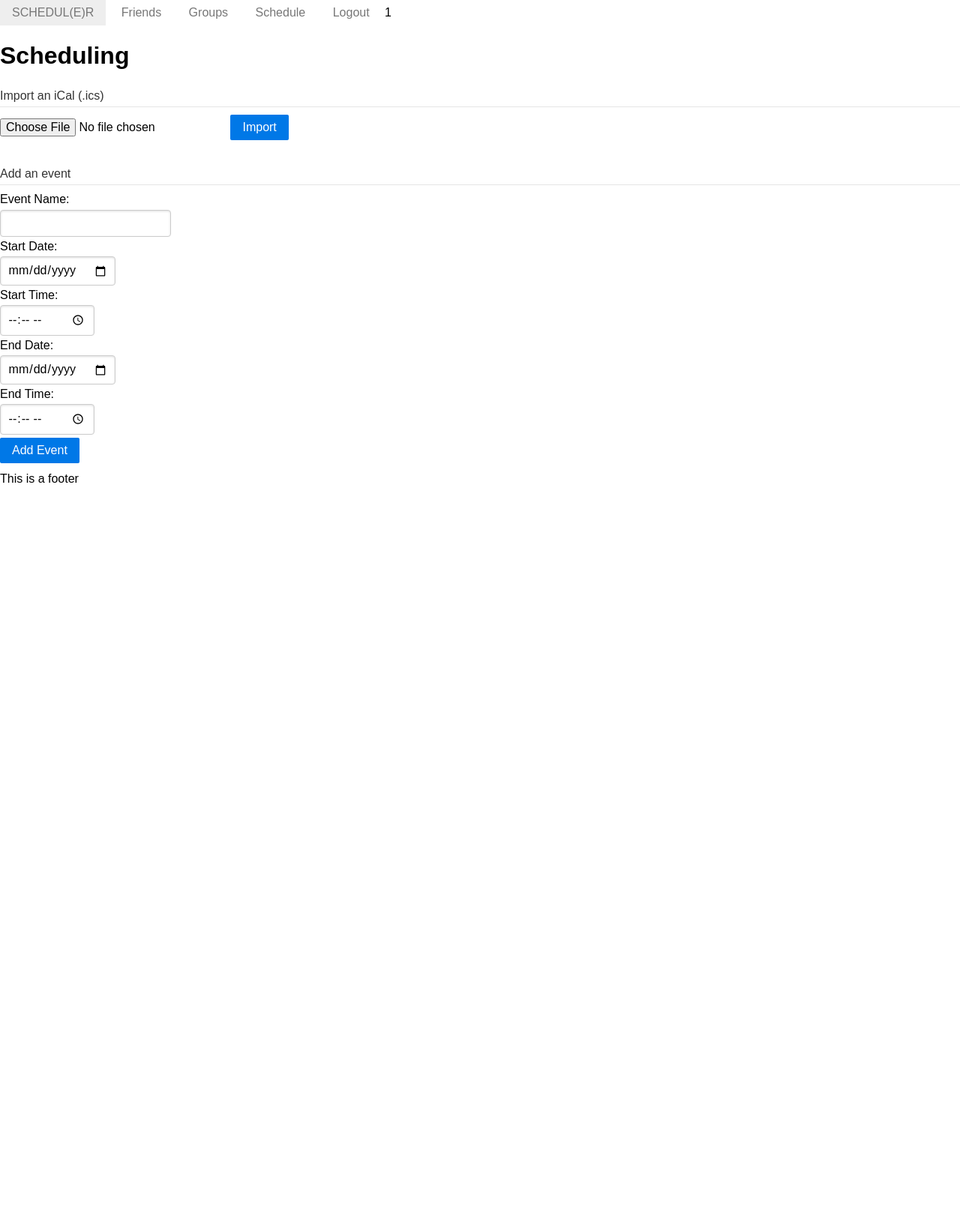
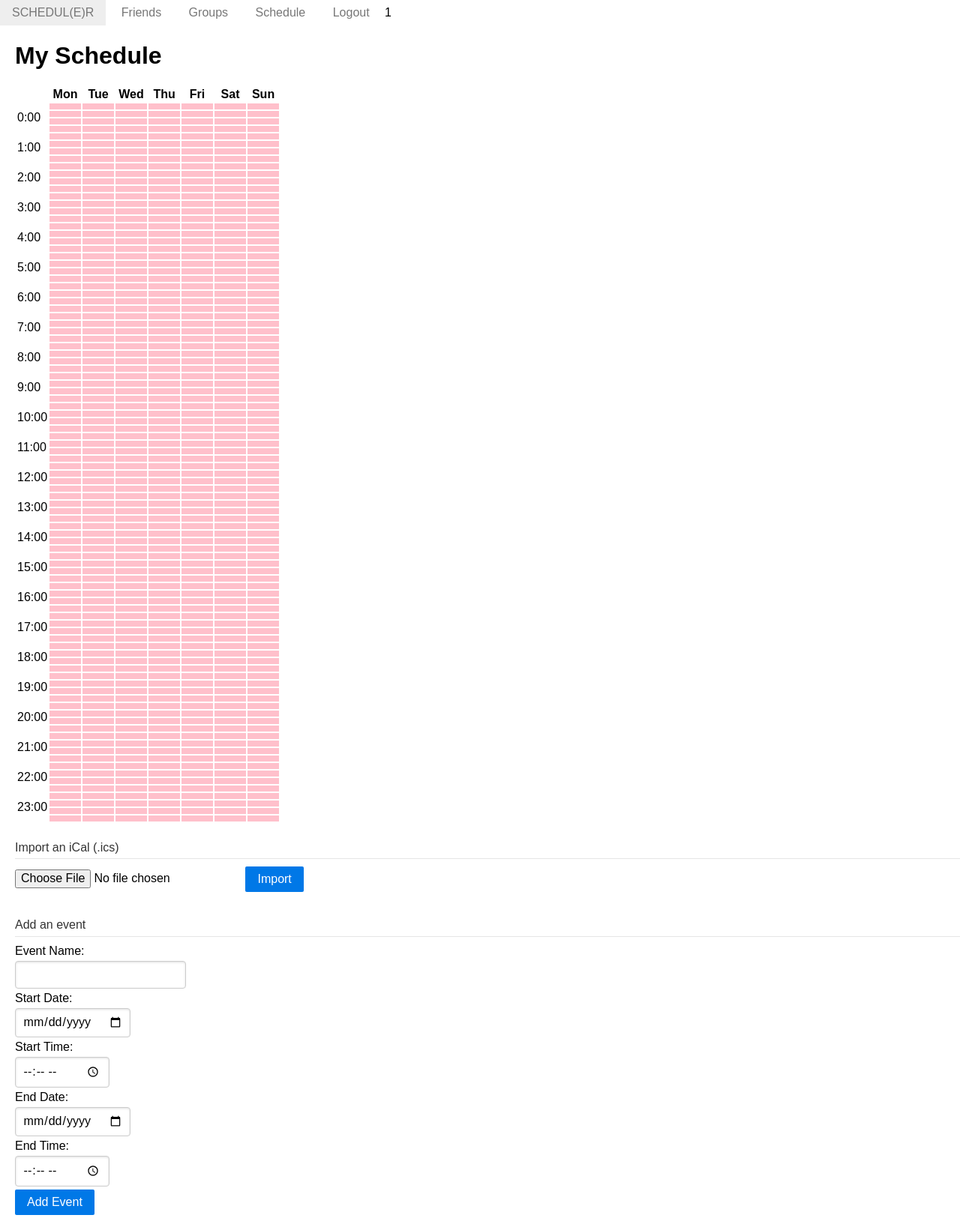
Before and after one commit to dougyfresh42/Scheduler, a Flask app: page /schedule in a window 1280 px wide. Shown: the whole page at 75% size. Before the commit the page ends 644 px from the top, so only its background shows below. Run offline with Flask 2, Linux system fonts and the light colour scheme; a user stored in the database is signed in; some libraries are stand-ins or nearby versions.

Commit message:
moving on with lots of stuff

```diff
--- a/db_model.py
+++ b/db_model.py
@@ -5,7 +5,8 @@
 from sqlalchemy.ext.declarative import declarative_base
 from sqlalchemy import*
 
-engine = create_engine('mysql://testuser:1234@129.21.104.170:3306/schedulr_db', echo=True)
+#engine = create_engine('mysql://testuser:1234@129.21.104.170:3306/schedulr_db', echo=True)
+engine = create_engine('mysql://brickhack4:dougandalexhack@brickhack.cgbectexagdo.us-east-2.rds.amazonaws.com:3306/schedulr_db', echo=True)
 
 Base = declarative_base()
 
@@ -34,7 +35,8 @@ class Group(Base):
 class InGroup(Base):
     __tablename__ = 'in_group'
 
-    group_id = Column(Integer, primary_key=True, nullable=False)
+    id = Column(Integer, primary_key=True, nullable=False)
+    group_id = Column(Integer, ForeignKey('groups.group_id'), nullable=False)
     user_id = Column(Integer, ForeignKey('users.user_id'), nullable=False)
 
     def __repr__(self):
--- a/schedulr.py
+++ b/schedulr.py
@@ -9,6 +9,8 @@ from sqlalchemy.exc import SQLAlchemyError
 from icalendar import Calendar
 
 from db_model import *
+
+import datetime
 
 Session = sessionmaker(bind=engine)
 session = Session()
@@ -106,3 +108,84 @@ def processCalendar(calendar, username):
             dateend = component.decoded('dtend')#component.get('dtend').dt
             scheduleBlock(username, event_name, datestart, dateend)
     calendar.close()
+
+def getCalendar(username):
+    uid = session.query(User.user_id).filter(User.username == username)
+    schedule = session.query(
+        Schedule.event_name, Schedule.start_time, Schedule.end_time).filter(
+        Schedule.user_id == uid,
+        Schedule.start_time > datetime.datetime.now(),
+        Schedule.start_time < datetime.datetime.now()+datetime.timedelta(days=7))
+    return schedule.all()
+
+def getGroupCalendar(groupname):
+    gid = session.query(Group.group_id).filter(Group.group_name == groupname)
+    schedule = session.query(
+        User.username,
+        Schedule.start_time,
+        Schedule.end_time).filter(
+        Schedule.user_id == User.user_id,
+        InGroup.user_id == User.user_id,
+        InGroup.group_id == gid,
+        Schedule.start_time > datetime.datetime.now(),
+        Schedule.start_time < datetime.datetime.now()+datetime.timedelta(days=7))
+    return schedule.all()
+
+def processSchedule(schedule):
+    table = [[[0,set()] for x in range(96)] for x in range(7)]
+    max_num = 0
+    for event in schedule:
+        day = event[1] - datetime.datetime.now()
+        day = day.days
+        timestart = event[1].hour * 60 + event[1].minute
+        timeend = event[2].hour * 60 + event[2].minute
+        indexstart = timestart // 15
+        indexend = timeend // 15
+        for x in range(indexstart, indexend):
+            if event[0] not in table[day][x][1]:
+                table[day][x][0] = table[day][x][0] + 1
+                if table[day][x][0] > max_num:
+                    max_num = table[day][x][0]
+                table[day][x][1].add(event[0])
+    if max_num:
+        for i in range(7):
+            for j in range(96):
+                table[i][j][0] = (table[i][j][0] * 255) // max_num
+    return table
+
+def addGroup(username, groupname):
+    uid = session.query(User.user_id).filter(User.username == username)
+    try:
+        session.add(Group(group_name=groupname, owner_id=uid))
+        session.commit()
+        addUserToGroup(username, groupname)
+    except SQLAlchemyError as exception:
+        session.rollback()
+        return False
+
+def getGroups(username):
+    uid = session.query(User.user_id).filter(User.username == username)
+    #groups = session.query(Group.group_name).filter(
+    #    Group.owner_id == uid,
+    #    Group.group_name != "friends")
+    groups = session.query(Group.group_name).filter(
+        InGroup.group_id == Group.group_id,
+        InGroup.user_id == uid)
+    return groups.all()
+
+def groupMembers(groupname):
+    print("=========")
+    gid = session.query(Group.group_id).filter(Group.group_name == groupname)
+    members = session.query(User.username).filter(User.user_id == InGroup.user_id,
+        InGroup.group_id == gid)
+    return members.all()
+
+def addUserToGroup(username, groupname):
+    uid = session.query(User.user_id).filter(User.username == username)
+    gid = session.query(Group.group_id).filter(Group.group_name == groupname)
+    print("UID: {} GID: {}".format(uid, gid))
+    try:
+        session.add(InGroup(group_id = gid, user_id = uid))
+        session.commit()
+    except:
+        session.rollback()
--- a/server.py
+++ b/server.py
@@ -70,17 +70,22 @@ def friends():
 @login_required
 def groups():
     if request.method == 'POST':
-        True
-    # groups = schedulr.getGroups(current_user.id)
-    return render_template('groups.html', groups = ['Crew', 'Star Wars'])
+        groupname = request.form['groupname']
+        schedulr.addGroup(current_user.id, groupname)
+        return redirect(url_for('group', group_name=groupname))
+    groups = schedulr.getGroups(current_user.id)
+    return render_template('groups.html', groups = groups)
 
-@app.route('/groups/<group_name>')
+@app.route('/groups/<group_name>', methods=['GET','POST'])
 @login_required
 def group(group_name):
     if request.method == 'POST':
-        True
-    group = schedulr.checkAvailable(current_user.id)
-    return render_template('group.html', group_name = group_name, group = group)
+        membername = request.form['username']
+        schedulr.addUserToGroup(membername, group_name)
+    groupSchedule = schedulr.getGroupCalendar(group_name)
+    table = schedulr.processSchedule(groupSchedule)
+    members = schedulr.groupMembers(group_name)
+    return render_template('group.html', group_name = group_name, group = [], members = members, table = table)
 
 @app.route('/schedule', methods=['GET', 'POST'])
 @login_required
@@ -88,13 +93,21 @@ def schedule():
     if request.method == 'POST':
         event_name = request.form['eventname']
         user_name = current_user.id
-        schedulr.scheduleBlock(user_name, event_name, 0, 0)
-    return render_template('schedule.html')
+        start_date = request.form['startDate']
+        start_time = request.form['startTime']
+        end_date = request.form['endDate']
+        end_time = request.form['endTime']
+        schedulr.scheduleBlock(user_name,
+            event_name,
+            start_date+" "+start_time,
+            end_date+" "+end_time)
+    schedule = schedulr.getCalendar(current_user.id)
+    table = schedulr.processSchedule(schedule)
+    return render_template('schedule.html', table = table)
 
 @app.route('/import', methods=['POST'])
 @login_required
 def import_calendar():
-    print(request.files)
     if 'calendar' not in request.files:
         return "You screwed up"
     calendar = request.files['calendar']
--- a/templates/base.html
+++ b/templates/base.html
@@ -2,6 +2,29 @@
 <html>
 <head>
 <link rel="stylesheet" href="https://unpkg.com/purecss@1.0.0/build/pure-min.css" integrity="sha384-nn4HPE8lTHyVtfCBi5yW9d20FjT8BJwUXyWZT9InLYax14RDjBj46LmSztkmNP9w" crossorigin="anonymous">
+<style>
+.tooltip {
+    position: relative;
+}
+.tooltip .tooltiptext {
+    visibility: hidden;
+    width:120px;
+    background-color: black;
+    color: #fff;
+    text-align: center;
+    border-radius: 6px;
+    padding: 5px 0;
+
+    position: absolute;
+    z-index: 1;
+    top: -5px;
+    left: 105%;
+}
+
+.tooltip:hover .tooltiptext {
+    visibility: visible;
+}
+</style>
 {% block head %}
 <title>{% block title %}{% endblock %}</title>
 {% endblock %}
@@ -22,13 +45,12 @@
     {% endif %}
 </ul>
 </div>
-    <div id="content">
+    <div id="content" style="padding-left:20px;">
         {% block content %}
         {% endblock %}
     </div>
     <div id="footer">
         {% block footer %}
-        This is a footer
         {% endblock %}
     </div>
 </body>
--- a/templates/groups.html
+++ b/templates/groups.html
@@ -5,7 +5,7 @@
 <form method="post" class="pure-form">
 <fieldset>
 <legend>Add a group</legend>
-<input type="text" name="group_id" placeholder="Group name">
+<input type="text" name="groupname" placeholder="Group name">
 <button type="submit" class="pure-button pure-button-primary">Add</button>
 </fieldset>
 </form>
@@ -14,8 +14,8 @@
 <ul class="pure-menu-list">
 {% for group in groups %}
     <li class="pure-menu-item">
-    <a href="{{url_for('group', group_name=group)}}" class="pure-menu-link">
-    {{ group }}
+    <a href="{{url_for('group', group_name=group[0])}}" class="pure-menu-link">
+    {{ group[0] }}
     </a>
     </li>
 {% endfor %}
--- a/templates/schedule.html
+++ b/templates/schedule.html
@@ -1,7 +1,37 @@
 {% extends "base.html" %}
 {% block title %}Scheduling{% endblock %}
 {% block content %}
-<h1>Scheduling</h1>
+<h1>My Schedule</h1>
+<table>
+<thead>
+    <tr>
+        <th></th>
+        <th>Mon</th>
+        <th>Tue</th>
+        <th>Wed</th>
+        <th>Thu</th>
+        <th>Fri</th>
+        <th>Sat</th>
+        <th>Sun</th>
+</thead>
+<tbody>
+{% for i in range(96) %}
+    <tr>
+    {% if not i % 4 %}
+        <td rowspan="4">{{ i // 4 }}:00</td>
+    {% endif %}
+    {% for j in range(7) %}
+        {% if table[j][i][0] %}
+        <td style="height: 6px; width: 40px; background-color: red;" class="tooltip"><span class="tooltiptext">{{table[j][i][1]}}</span></td>
+        {% else %}
+        <td style="height: 6px; width: 40px; background-color: pink;"></td>
+        {% endif %}
+    {% endfor %}
+    </tr>
+{% endfor %}
+</tbody>
+</table>
+<br>
 <form enctype="multipart/form-data" method="POST" action="{{url_for("import_calendar")}}" class="pure-form">
 <fieldset>
 <legend>Import an iCal (.ics)</legend>
```
Also changed, not shown: templates/group.html (+10 -4 lines).
